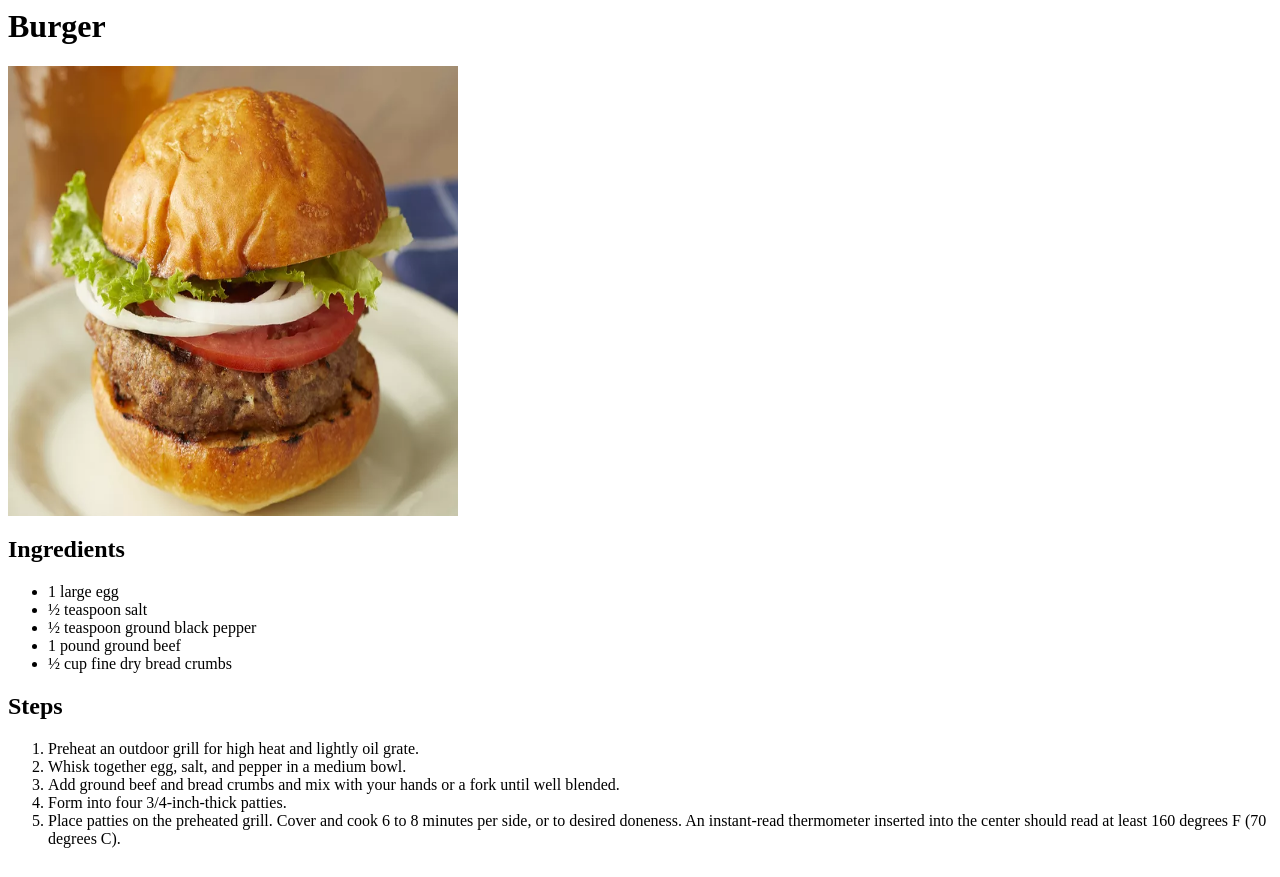
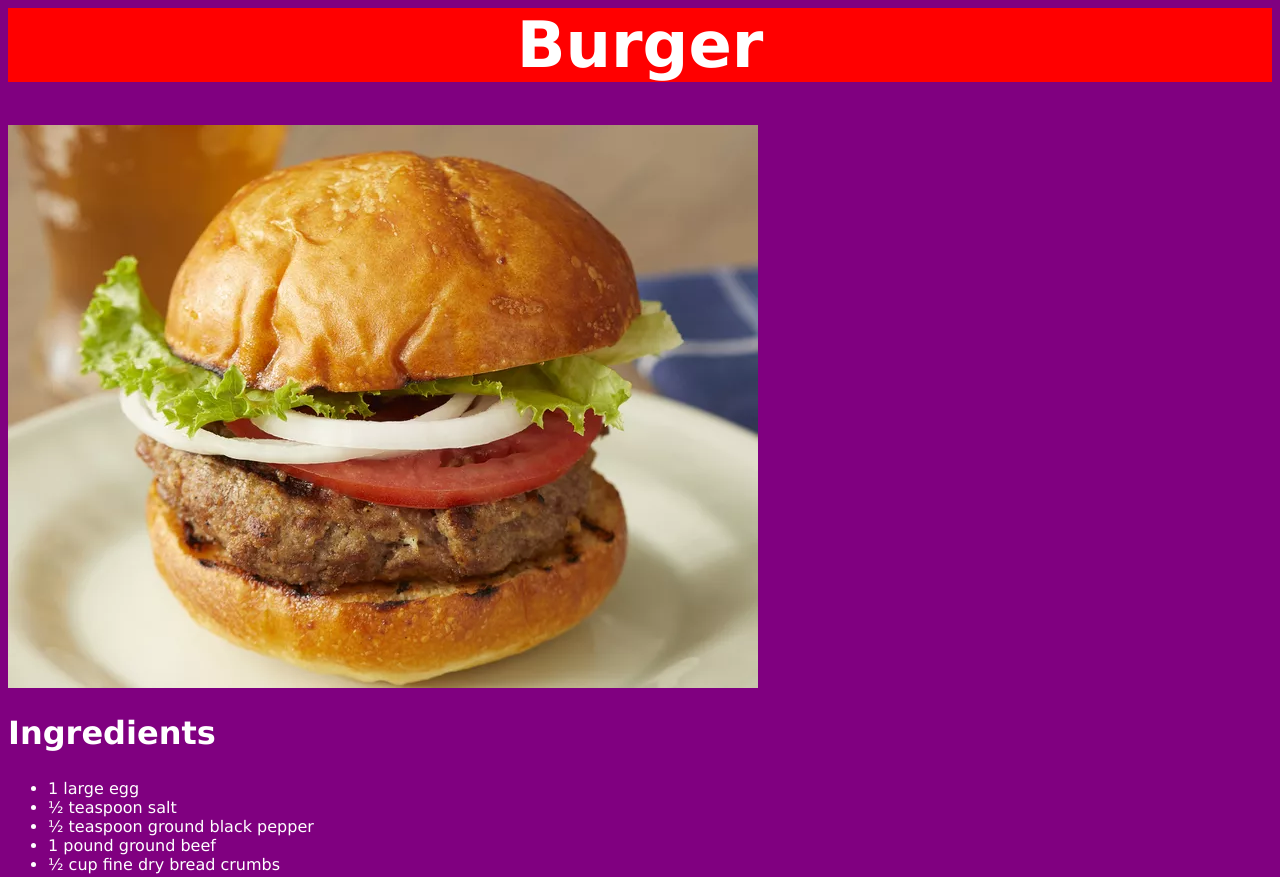
Before and after one commit to AaronGilford/odin-recipes, a plain HTML site: page recipes/burger.html in a window 1280 px wide. Shown: the top 877 px of the page. Drawn offline with Linux system fonts and the light colour scheme.

Commit message:
link pages to css and add type selectors

```diff
--- a/recipes/burger.html
+++ b/recipes/burger.html
@@ -1,5 +1,6 @@
+<link rel="stylesheet" href="../style.css">
 <h1>Burger</h1>
-    <img src="../img/Burger.jpg" alt="A delicious burger" width="450" height="450">
+    <img src="../img/Burger.jpg" alt="A delicious burger">
 <h2>Ingredients</h2>
     <ul>
         <li>1 large egg</li>
--- a/style.css
+++ b/style.css
@@ -1,11 +1,16 @@
 body {
     font-family: Verdana, Arial, sans-serif;
     background-color: purple;
+    color: white;
 }
 h1 {
     background-color: red;
     text-align: center;
     font-size: 64px;
+}
+h2 {
+    font-size: 32px;
+    font-weight: bold;
 }
 .hyperlink {
     background-color: green;
```
Also changed, not shown: recipes/curry.html (+1 -0 lines), recipes/lasagna.html (+1 -0 lines).
